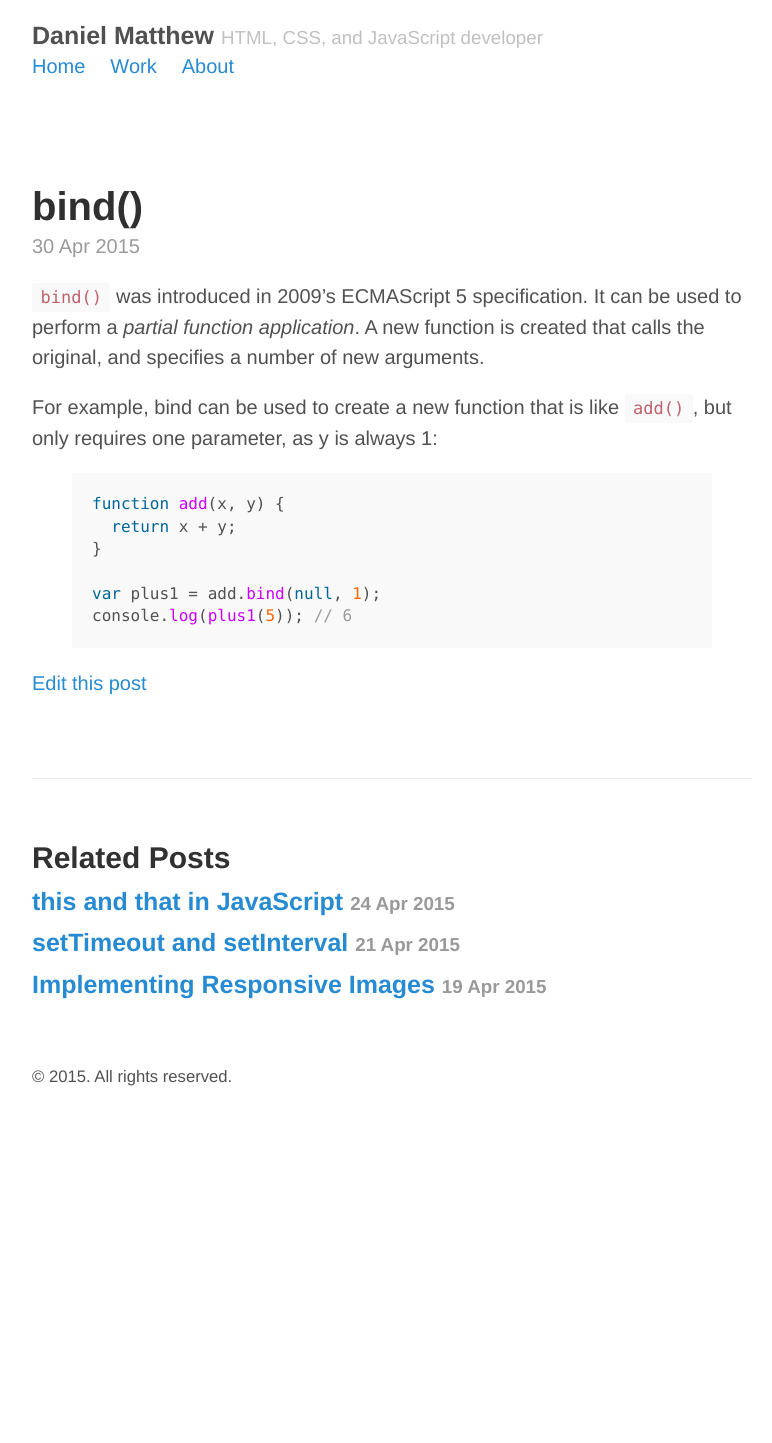
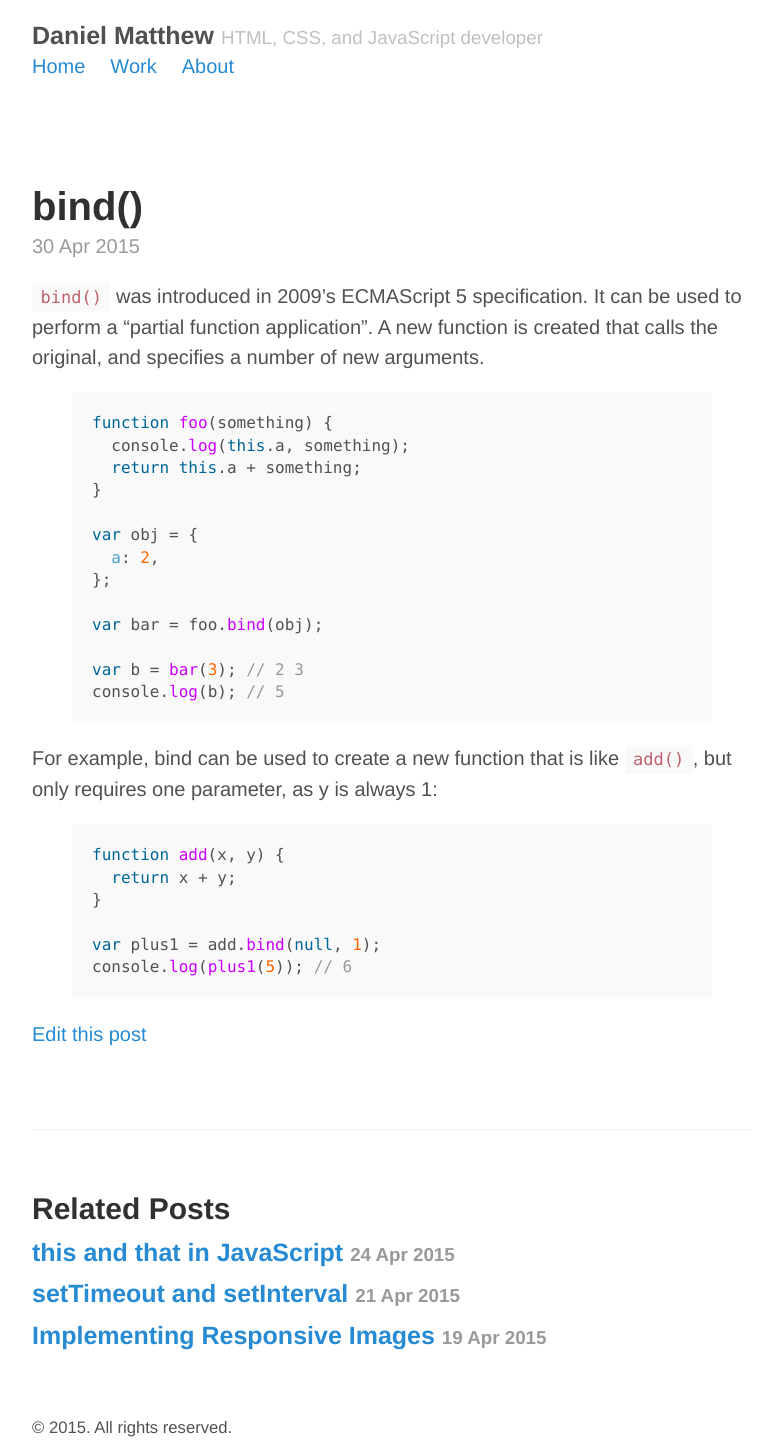
Before and after one commit to danielmatthew/website, a Jekyll site: the page built from _posts/2015-04-30-bind.md, in a window 1280 px wide. Shown: the whole page, without its empty margins (248-1020 px from the left). Built offline with Jekyll 4.4.1, drawn with Linux system fonts in a browser that asks for light colours; before the commit the page ends 1092 px from its top, so only the background shows below that.

Commit message:
Formatting changes to posts

```diff
--- a/_posts/2015-04-30-bind.md
+++ b/_posts/2015-04-30-bind.md
@@ -3,7 +3,23 @@
 layout: post
 ---
 
-`bind()` was introduced in 2009’s ECMAScript 5 specification. It can be used to perform a _partial function application_. A new function is created that calls the original, and specifies a number of new arguments.
+`bind()` was introduced in 2009’s ECMAScript 5 specification. It can be used to perform a "partial function application". A new function is created that calls the original, and specifies a number of new arguments.
+
+{% highlight js %}
+function foo(something) {
+  console.log(this.a, something);
+  return this.a + something;
+}
+
+var obj = {
+  a: 2,
+};
+
+var bar = foo.bind(obj);
+
+var b = bar(3); // 2 3
+console.log(b); // 5
+{% endhighlight %}
 
 For example, bind can be used to create a new function that is like `add()`, but only requires one parameter, as y is always 1:
 
```
Also changed, not shown: _posts/2015-01-25-shadowing-and-hoisting-in-javascript.md (+2 -2 lines), _posts/2015-04-21-setTimeout-and-setInterval.md (+3 -3 lines).
